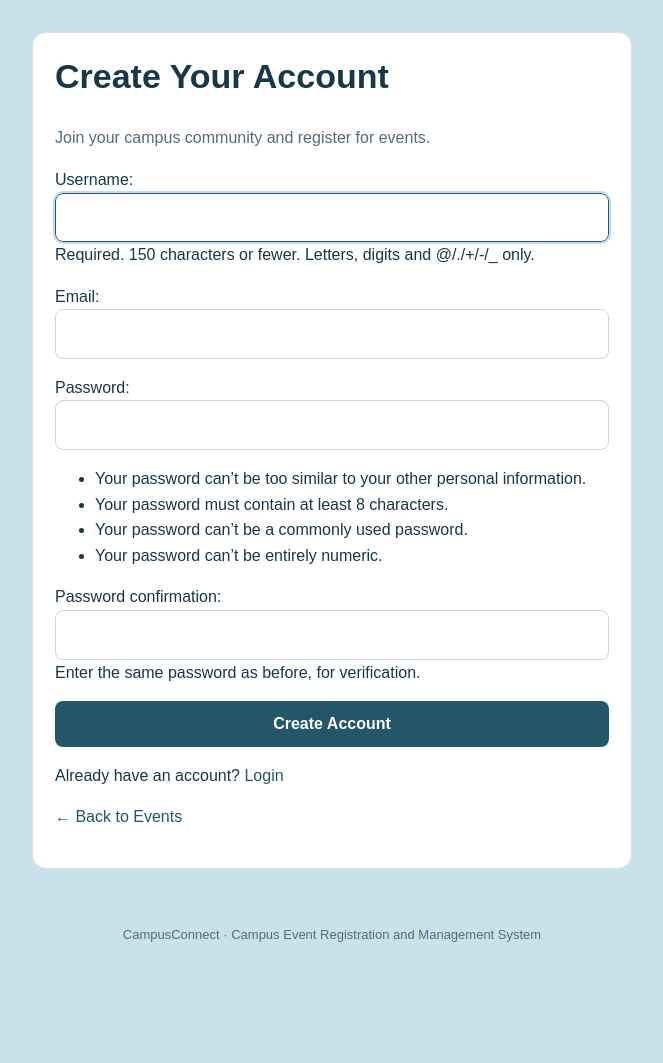
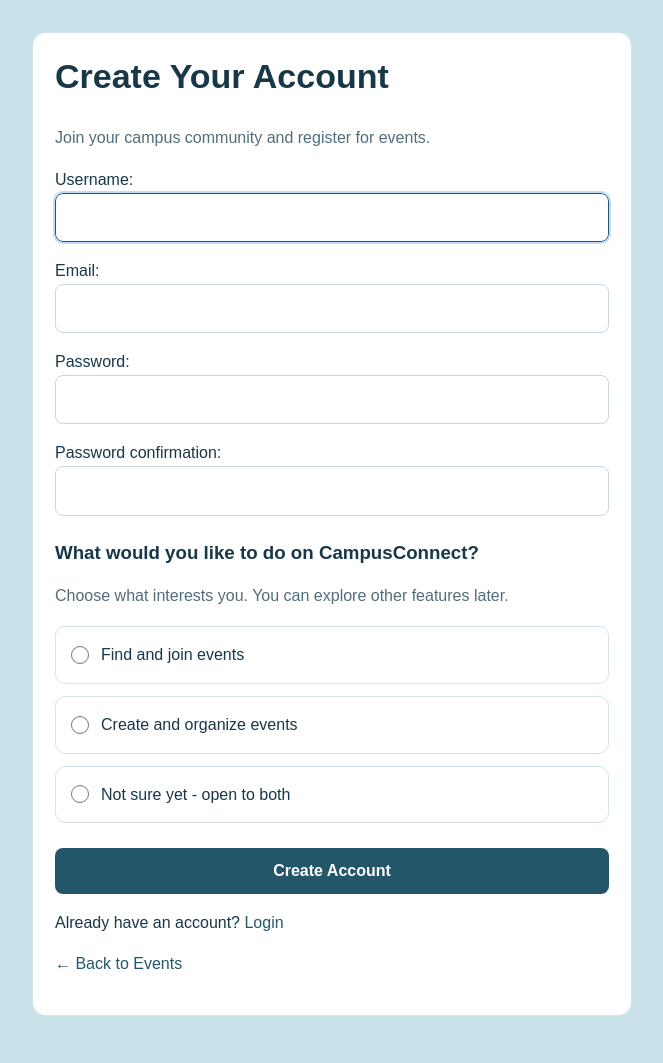
Before and after one commit to dikshya412/Event_Registration_Management, a Django app: page /events/register/ in a window 1280 px wide. Shown: the part 66-1129 px from the top of the page, without its empty margins (308-971 px from the left). Before the commit the page ends 1008 px from the top, so only its background shows below. Run offline with Django 5.2, Linux system fonts and the light colour scheme.

Commit message:
radio choice

```diff
--- a/events/forms.py
+++ b/events/forms.py
@@ -2,6 +2,8 @@
 from .models import Event
 from django.contrib.auth.forms import UserCreationForm
 from django.contrib.auth.models import User
+from accounts.models import UserProfile
+
 class EventForm(forms.ModelForm):
     class Meta:
         model = Event
@@ -36,6 +38,12 @@
 
 class RegisterForm(UserCreationForm):
     email = forms.EmailField(required=True)
+
+    onboarding_preference = forms.ChoiceField(
+        choices=UserProfile.ONBOARDING_CHOICES,
+        widget=forms.RadioSelect,
+        required=True
+    )
     class Meta:
         model = User
         fields = [
--- a/events/static/events/style.css
+++ b/events/static/events/style.css
@@ -272,3 +272,43 @@
             padding: 16px;
         }
     }
+    /* Onboarding section */
+
+    .onboarding-field {
+        margin: 25px 0;
+    }
+
+    .onboarding-options {
+        display: grid;
+        gap: 12px;
+        margin-top: 18px;
+    }
+
+    .onboarding-option {
+        display: flex;
+        align-items: center;
+        gap: 12px;
+        padding: 15px;
+        border: 1px solid var(--border);
+        border-radius: 10px;
+        cursor: pointer;
+        transition: 0.2s ease;
+    }
+
+    .onboarding-option:hover {
+        background: #f0f7fa;
+        border-color: var(--primary);
+    }
+
+    .onboarding-option input[type="radio"] {
+        width: 18px !important;
+        height: 18px;
+        padding: 0 !important;
+        margin: 0;
+        flex-shrink: 0;
+        accent-color: var(--primary);
+    }
+
+    .onboarding-option span {
+        flex: 1;
+    }
--- a/events/templates/events/register.html
+++ b/events/templates/events/register.html
@@ -1,3 +1,4 @@
+
 {% extends "events/layout.html" %}
 
 {% block title %}Create Account | CampusConnect{% endblock %}
@@ -16,7 +17,46 @@
             </div>
         {% endif %}
 
-        {{ form.as_p }}
+        <p>
+            {{ form.username.label_tag }}
+            {{ form.username }}
+            {{ form.username.errors }}
+        </p>
+
+        <p>
+            {{ form.email.label_tag }}
+            {{ form.email }}
+            {{ form.email.errors }}
+        </p>
+
+        <p>
+            {{ form.password1.label_tag }}
+            {{ form.password1 }}
+            {{ form.password1.errors }}
+        </p>
+
+        <p>
+            {{ form.password2.label_tag }}
+            {{ form.password2 }}
+            {{ form.password2.errors }}
+        </p>
+
+        <div class="onboarding-field">
+            <h3>What would you like to do on CampusConnect?</h3>
+            <p class="muted">
+                Choose what interests you. You can explore other features later.
+            </p>
+
+            <div class="onboarding-options">
+                {% for radio in form.onboarding_preference %}
+                    <label class="onboarding-option">
+                        {{ radio.tag }}
+                        <span>{{ radio.choice_label }}</span>
+                    </label>
+                {% endfor %}
+            </div>
+            {{ form.onboarding_preference.errors }}
+        </div>
 
         <button class="btn" type="submit" style="width: 100%;">
             Create Account
--- a/events/views.py
+++ b/events/views.py
@@ -112,6 +112,10 @@
         form = RegisterForm(request.POST)
         if form.is_valid():
             user = form.save()
+            user.profile.onboarding_preference = (
+                form.cleaned_data['onboarding_preference']
+            )
+            user.profile.save()
             login(request, user)
             return redirect('event_list')
     else:
```
